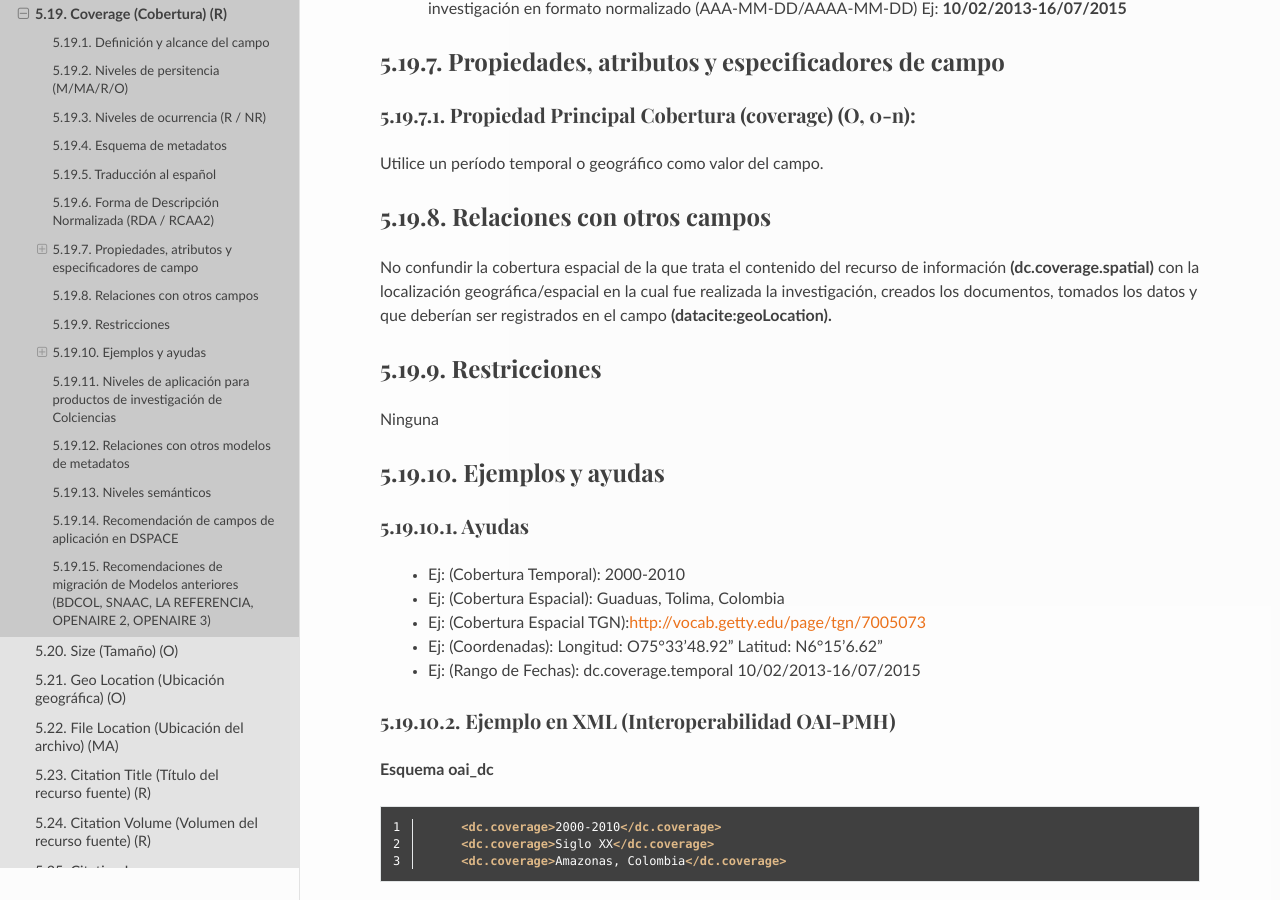
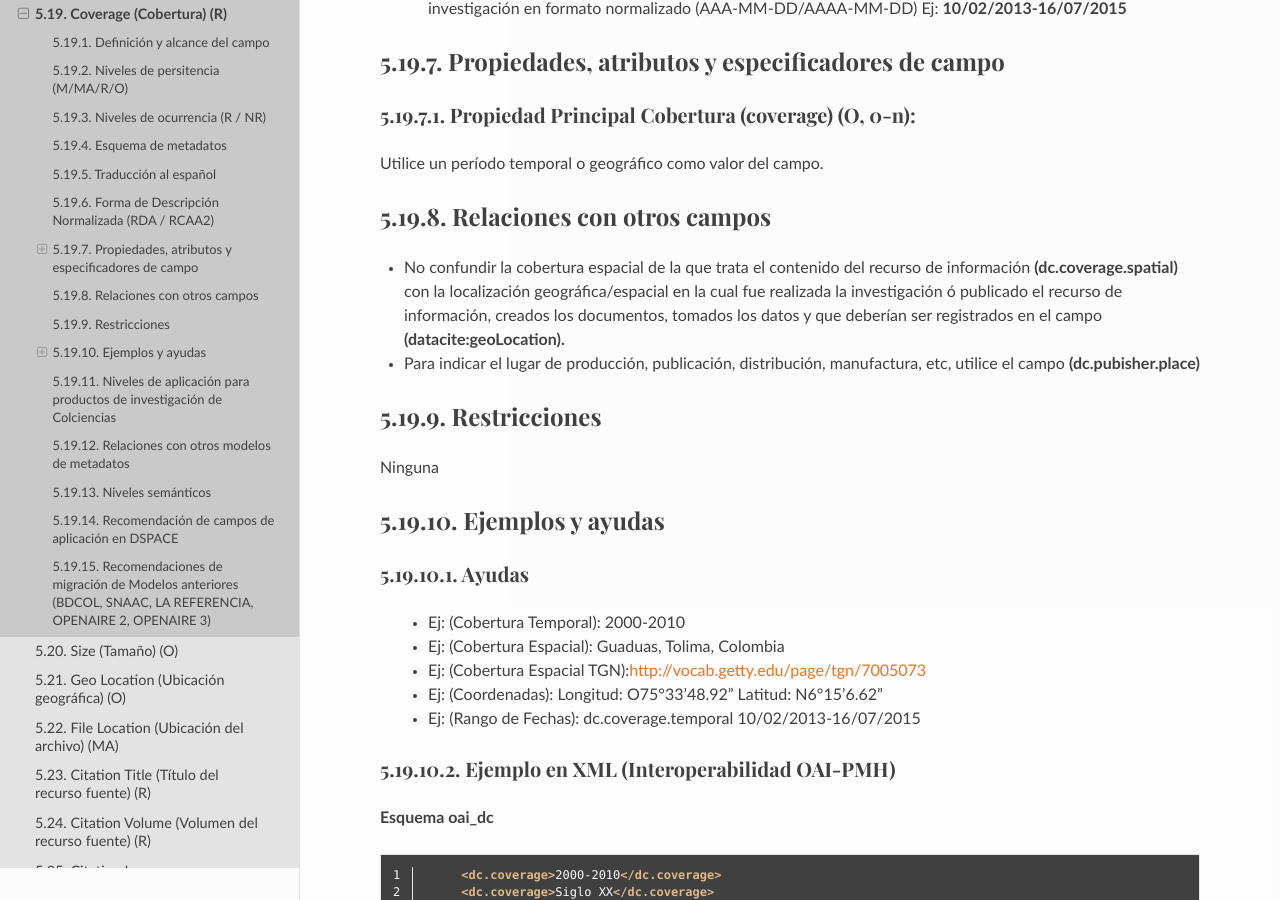
Before and after one commit to rcic/openaire4, a Sphinx documentation site: the page built from docs/field_coverage.rst, in a window 1280 px wide and 900 px high, scrolled down 1173 px. Built offline with Sphinx 7.4.7 and the Read the Docs theme 2.0.0, drawn with Linux system fonts in a browser that asks for light colours; some web fonts are replaced; a script that is not in the unit is left out.

Commit message:
actualizacion

```diff
--- a/docs/field_coverage.rst
+++ b/docs/field_coverage.rst
@@ -54,7 +54,8 @@ Utilice un período temporal o geográfico como valor del campo.
 Relaciones con otros campos
 ---------------------------
 
-No confundir la cobertura espacial de la que trata el contenido del recurso de información **(dc.coverage.spatial)** con la localización geográfica/espacial en la cual fue realizada la investigación, creados los documentos, tomados los datos y que deberían ser registrados en el campo **(datacite:geoLocation).**
+* No confundir la cobertura espacial de la que trata el contenido del recurso de información **(dc.coverage.spatial)** con la localización geográfica/espacial en la cual fue realizada la investigación ó publicado el recurso de información, creados los documentos, tomados los datos y que deberían ser registrados en el campo **(datacite:geoLocation).**
+* Para indicar el lugar de producción, publicación, distribución, manufactura, etc, utilice el campo **(dc.pubisher.place)**
 
 Restricciones
 -------------
```
